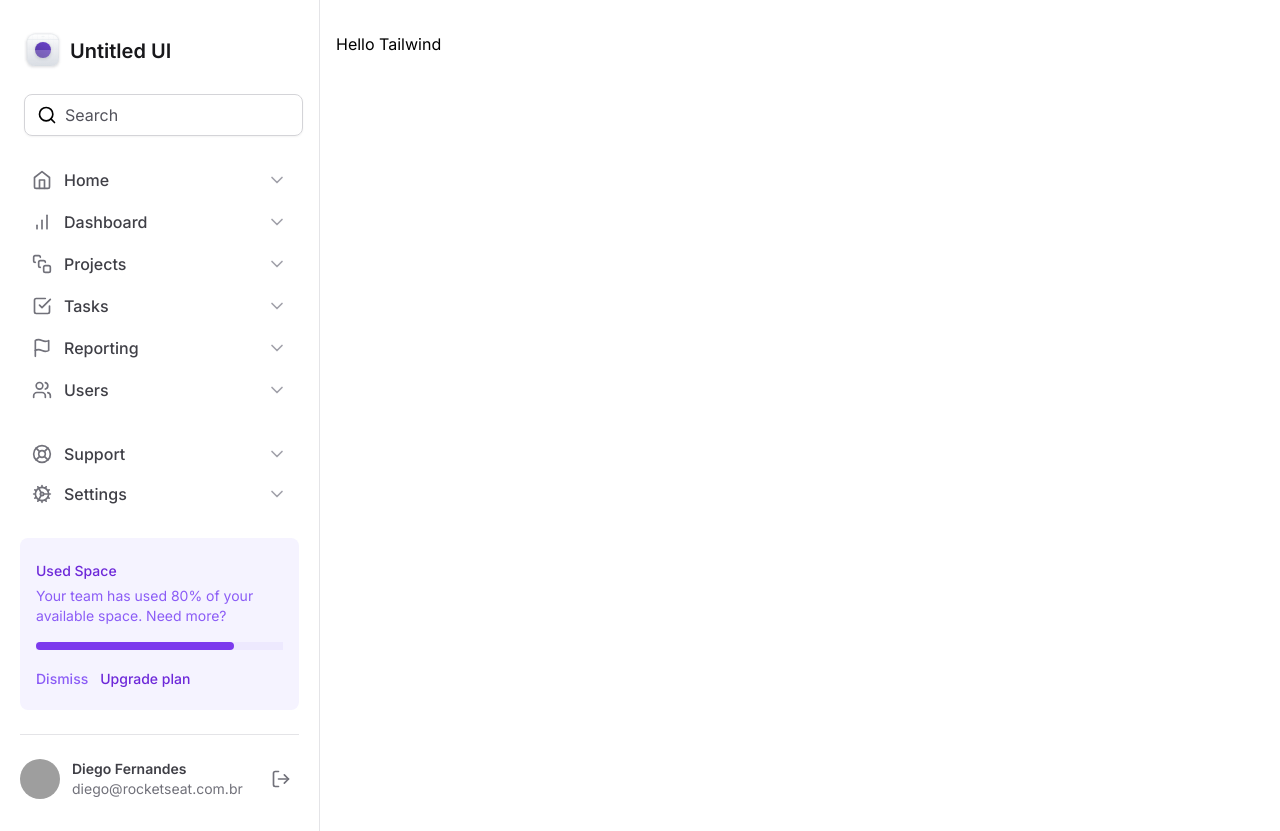
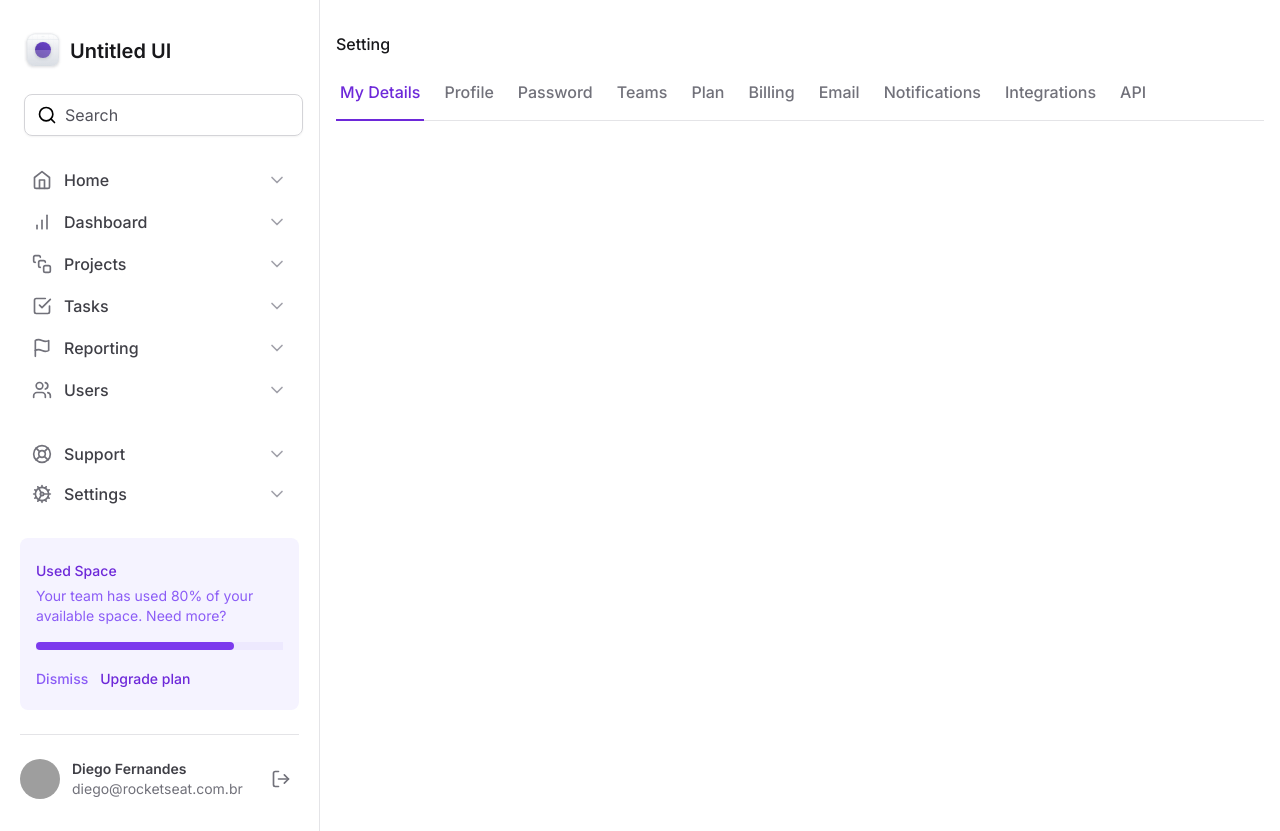
Before and after one commit to felipesanderp/tailwind-next-masterclass, a Next.js app: page / in a window 1280 px wide. Built offline with nearby package versions, Linux system fonts and the light colour scheme; grey boxes are pictures that could not be loaded.

Commit message:
tabs with radix ui

```diff
--- a/package.json
+++ b/package.json
@@ -10,6 +10,7 @@
     "lint": "next lint"
   },
   "dependencies": {
+    "@radix-ui/react-tabs": "^1.0.4",
     "lucide-react": "^0.290.0",
     "next": "13.5.6",
     "react": "^18",
--- a/src/app/layout.tsx
+++ b/src/app/layout.tsx
@@ -16,9 +16,9 @@
   children: React.ReactNode
 }) {
   return (
-    <html lang="en">
+    <html lang="br" className="antialiased">
       <body className={inter.className}>
-        <div className="grid-cols-app grid min-h-screen">
+        <div className="grid min-h-screen grid-cols-app">
           <Sidebar />
 
           <main className="px-4 pb-12 pt-8">{children}</main>
--- a/src/app/page.tsx
+++ b/src/app/page.tsx
@@ -1,3 +1,11 @@
+import { SettingsTabs } from '@/components/SettingsTabs'
+
 export default function Home() {
-  return <h1>Hello Tailwind</h1>
+  return (
+    <>
+      <h1 className="tex-3xl font-medium text-zinc-900">Setting</h1>
+
+      <SettingsTabs />
+    </>
+  )
 }
--- /dev/null
+++ b/src/components/SettingsTabs/TabItem.tsx
@@ -0,0 +1,24 @@
+'use client'
+
+import * as Tabs from '@radix-ui/react-tabs'
+
+export interface TabItemProps {
+  value: string
+  title: string
+  isSelected?: boolean
+}
+
+export function TabItem({ title, value, isSelected = false }: TabItemProps) {
+  return (
+    <Tabs.Trigger
+      value={value}
+      className="test-sm relative px-1 pb-4 font-medium text-zinc-500 hover:text-violet-700 data-[state=active]:text-violet-700"
+    >
+      <span>{title}</span>
+
+      {isSelected && (
+        <div className="absolute -bottom-px left-0 right-0 h-0.5 bg-violet-700" />
+      )}
+    </Tabs.Trigger>
+  )
+}
--- /dev/null
+++ b/src/components/SettingsTabs/index.tsx
@@ -0,0 +1,62 @@
+'use client'
+
+import * as Tabs from '@radix-ui/react-tabs'
+import { TabItem } from './TabItem'
+import { useState } from 'react'
+
+export function SettingsTabs() {
+  const [currentTab, setCurrentTab] = useState('tab1')
+
+  return (
+    <Tabs.Root value={currentTab} onValueChange={setCurrentTab}>
+      <Tabs.List className="mt-6 flex w-full items-center gap-4 border-b border-zinc-200">
+        <TabItem
+          value="tab1"
+          title="My Details"
+          isSelected={currentTab === 'tab1'}
+        />
+        <TabItem
+          value="tab2"
+          title="Profile"
+          isSelected={currentTab === 'tab2'}
+        />
+        <TabItem
+          value="tab3"
+          title="Password"
+          isSelected={currentTab === 'tab3'}
+        />
+        <TabItem
+          value="tab4"
+          title="Teams"
+          isSelected={currentTab === 'tab4'}
+        />
+        <TabItem value="tab5" title="Plan" isSelected={currentTab === 'tab5'} />
+        <TabItem
+          value="tab6"
+          title="Billing"
+          isSelected={currentTab === 'tab6'}
+        />
+        <TabItem
+          value="tab7"
+          title="Email"
+          isSelected={currentTab === 'tab7'}
+        />
+        <TabItem
+          value="tab8"
+          title="Notifications"
+          isSelected={currentTab === 'tab8'}
+        />
+        <TabItem
+          value="tab9"
+          title="Integrations"
+          isSelected={currentTab === 'tab9'}
+        />
+        <TabItem
+          value="tab10"
+          title="API"
+          isSelected={currentTab === 'tab10'}
+        />
+      </Tabs.List>
+    </Tabs.Root>
+  )
+}
```
Also changed, not shown: 1 other file (tests, documents, lock files or other folders).
